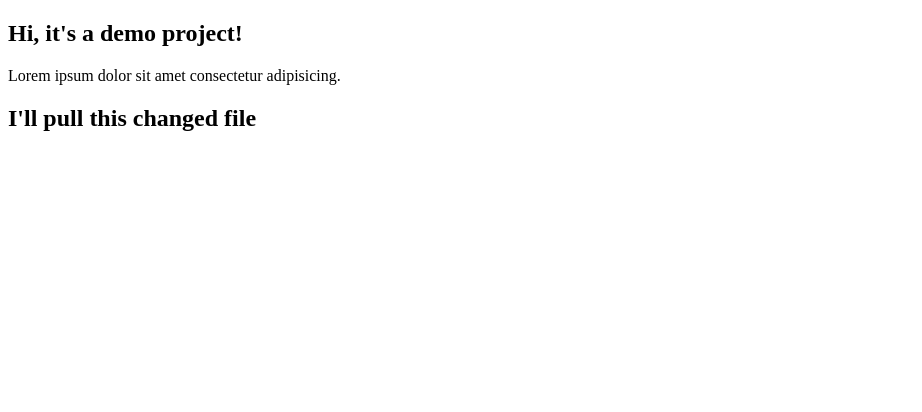
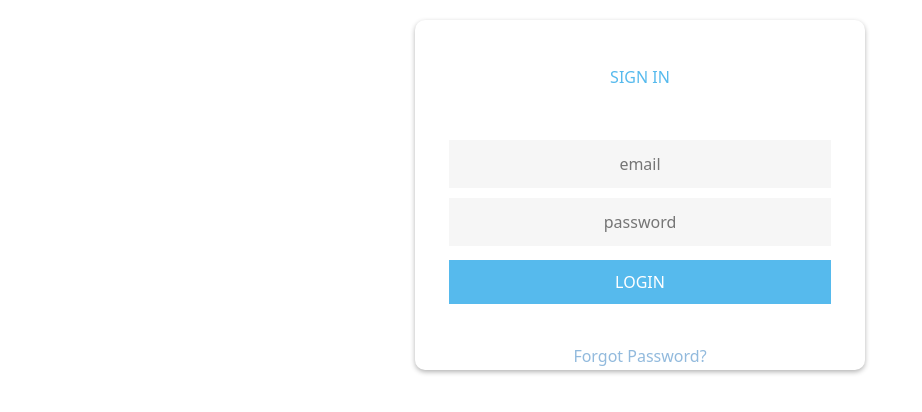
Before and after one commit to imasadullah/demoProject, an Angular app: page / in a window 1280 px wide. Shown: the top 412 px of the page, without its empty margins (0-922 px from the left). Built offline with nearby package versions, Linux system fonts and the light colour scheme.

Commit message:
login form added

```diff
--- a/src/app/app.component.css
+++ b/src/app/app.component.css
@@ -0,0 +1,248 @@
+.zero-raduis{
+	border-radius: 0px !important;
+}
+
+a {
+  color: #92badd;
+  display:inline-block;
+  text-decoration: none;
+  font-weight: 400;
+}
+
+h2 {
+  text-align: center;
+  font-size: 16px;
+  font-weight: 500;
+  text-transform: uppercase;
+  display:inline-block;
+  color: #56baed;
+}
+
+
+
+/* STRUCTURE */
+
+.wrapper {
+  display: flex;
+  align-items: center;
+  flex-direction: column;
+  justify-content: center;
+  width: 100%;
+  min-height: 100%;
+  padding: 20px;
+}
+
+#formContent {
+  -webkit-border-radius: 10px 10px 10px 10px;
+  border-radius: 10px 10px 10px 10px;
+  background: #fff;
+  padding: 30px;
+  width: 90%;
+  max-width: 450px;
+  position: relative;
+  padding: 0px;
+  -webkit-box-shadow: 0 2px 5px 0 rgba(0,0,0,0.3);
+  box-shadow: 0 2px 5px 0 rgba(0,0,0,0.3);
+  text-align: center;
+}
+
+#formFooter {
+  padding: 2px ;
+  text-align: right;
+  width: 90%;
+}
+
+
+
+/* TABS */
+
+h2.inactive {
+  color: #cccccc;
+}
+
+h2.active {
+  color: #0d0d0d;
+  border-bottom: 2px solid #5fbae9;
+}
+
+
+
+/* FORM TYPOGRAPHY*/
+
+input[type=button], input[type=submit], input[type=reset]  {
+  background-color: #56baed;
+  border: none;
+  color: white;
+  width: 85%;
+  padding: 10px 25px;
+  text-align: center;
+  text-decoration: none;
+  display: inline-block;
+  text-transform: uppercase;
+  font-size: 16px;
+  cursor: pointer;
+  -webkit-border-radius: 5px 5px 5px 5px;
+  border-radius: 5px 5px 5px 5px;
+  margin: 5px 20px 40px 20px;
+  -webkit-transition: all 0.3s ease-in-out;
+  -moz-transition: all 0.3s ease-in-out;
+  -ms-transition: all 0.3s ease-in-out;
+  -o-transition: all 0.3s ease-in-out;
+  transition: all 0.3s ease-in-out;
+}
+
+input[type=button]:hover, input[type=submit]:hover, input[type=reset]:hover  {
+  background-color: #39ace7;
+}
+
+input[type=button]:active, input[type=submit]:active, input[type=reset]:active  {
+  -moz-transform: scale(0.95);
+  -webkit-transform: scale(0.95);
+  -o-transform: scale(0.95);
+  -ms-transform: scale(0.95);
+  transform: scale(0.95);
+}
+
+input[type=password], input[type=email] {
+  background-color: #f6f6f6;
+  border: none;
+  color: #0d0d0d;
+  padding: 10px 25px;
+  text-align: center;
+  text-decoration: none;
+  display: inline-block;
+  font-size: 16px;
+  margin: 5px;
+  width: 85%;
+  border: 2px solid #f6f6f6;
+  -webkit-transition: all 0.5s ease-in-out;
+  -moz-transition: all 0.5s ease-in-out;
+  -ms-transition: all 0.5s ease-in-out;
+  -o-transition: all 0.5s ease-in-out;
+  transition: all 0.5s ease-in-out;
+  -webkit-border-radius: 5px 5px 5px 5px;
+  border-radius: 5px 5px 5px 5px;
+}
+
+input[type=text]:focus, input[type=email]:focus{
+  background-color: #fff;
+  border-bottom: 2px solid #5fbae9;
+}
+
+input[type=text]:placeholder, input[type=email]:placeholder {
+  color: #cccccc;
+}
+
+
+
+/* ANIMATIONS */
+
+/* Simple CSS3 Fade-in-down Animation */
+.fadeInDown {
+  -webkit-animation-name: fadeInDown;
+  animation-name: fadeInDown;
+  -webkit-animation-duration: 1s;
+  animation-duration: 1s;
+  -webkit-animation-fill-mode: both;
+  animation-fill-mode: both;
+}
+
+@-webkit-keyframes fadeInDown {
+  0% {
+    opacity: 0;
+    -webkit-transform: translate3d(0, -100%, 0);
+    transform: translate3d(0, -100%, 0);
+  }
+  100% {
+    opacity: 1;
+    -webkit-transform: none;
+    transform: none;
+  }
+}
+
+@keyframes fadeInDown {
+  0% {
+    opacity: 0;
+    -webkit-transform: translate3d(0, -100%, 0);
+    transform: translate3d(0, -100%, 0);
+  }
+  100% {
+    opacity: 1;
+    -webkit-transform: none;
+    transform: none;
+  }
+}
+
+/* Simple CSS3 Fade-in Animation */
+@-webkit-keyframes fadeIn { from { opacity:0; } to { opacity:1; } }
+@-moz-keyframes fadeIn { from { opacity:0; } to { opacity:1; } }
+@keyframes fadeIn { from { opacity:0; } to { opacity:1; } }
+
+.fadeIn {
+  opacity:0;
+  -webkit-animation:fadeIn ease-in 1;
+  -moz-animation:fadeIn ease-in 1;
+  animation:fadeIn ease-in 1;
+
+  -webkit-animation-fill-mode:forwards;
+  -moz-animation-fill-mode:forwards;
+  animation-fill-mode:forwards;
+
+  -webkit-animation-duration:1s;
+  -moz-animation-duration:1s;
+  animation-duration:1s;
+}
+
+.fadeIn.first {
+  -webkit-animation-delay: 0.4s;
+  -moz-animation-delay: 0.4s;
+  animation-delay: 0.4s;
+}
+
+.fadeIn.second {
+  -webkit-animation-delay: 0.6s;
+  -moz-animation-delay: 0.6s;
+  animation-delay: 0.6s;
+}
+
+.fadeIn.third {
+  -webkit-animation-delay: 0.8s;
+  -moz-animation-delay: 0.8s;
+  animation-delay: 0.8s;
+}
+
+.fadeIn.fourth {
+  -webkit-animation-delay: 1s;
+  -moz-animation-delay: 1s;
+  animation-delay: 1s;
+}
+
+/* Simple CSS3 Fade-in Animation */
+.underlineHover:after {
+  display: block;
+  width: 0;
+  height: 2px;
+  background-color: #56baed;
+  content: "";
+  transition: width 0.2s;
+}
+
+.underlineHover:hover {
+  color: #0d0d0d;
+}
+
+.underlineHover:hover:after{
+  width: 100%;
+}
+
+
+
+/* OTHERS */
+
+*:focus {
+    outline: none;
+}
+
+#icon {
+  width:30%;
+}
--- a/src/app/app.component.html
+++ b/src/app/app.component.html
@@ -1,3 +1,27 @@
-<h2>Hi, it's a demo project!</h2>
+<!-- <h2>Hi, it's a demo project!</h2>
 <p>Lorem ipsum dolor sit amet consectetur adipisicing.</p>
 <h2>I'll pull this changed file</h2>
+ -->
+ <div class="wrapper fadeInDown zero-raduis">
+    <div id="formContent">
+      <!-- Tabs Titles -->
+
+      <!-- Icon -->
+      <div class="fadeIn first">
+        <!-- <img src="http://danielzawadzki.com/codepen/01/icon.svg" id="icon" alt="User Icon" /> -->
+        <h2 class="my-5">Sign In</h2>
+      </div>
+
+      <!-- Login Form -->
+      <form>
+        <input type="email" id="email" class="fadeIn second zero-raduis" name="email" placeholder="email">
+        <input type="password" id="password" class="fadeIn third zero-raduis" name="login" placeholder="password">
+          <div id="formFooter">
+        </div>
+        <input type="submit" class="fadeIn fourth zero-raduis" value="login">
+        <a class="underlineHover" href="#">Forgot Password?</a>
+      </form>
+
+
+    </div>
+</div>
--- a/src/app/app.component.ts
+++ b/src/app/app.component.ts
@@ -9,10 +9,12 @@ export class AppComponent implements OnInit {
   title = 'demoProject';
 
 
+  // productList = [{name: 'first', price: 22, shop: {no: 1, add: 'gulberg'}}, {name: 'second', price: 22}, {name: 'third', price: 22, shop: {no: 2, add: 'gulbahar'}}, ]
+
   ngOnInit() {
-    const smile = String.fromCodePoint(0x1F980);
+    // const smile = String.fromCodePoint(0x1F980);
     // const str = `Smile ${smile} you're on TV.`;
-    alert(`Welcome to the project! ${smile}`);
+    // alert(`Welcome to the project! ${smile}`);
     // let c2 = String.fromCharCode(890);
     // alert(`Welcome! ${c2}`);
 
--- a/src/index.html
+++ b/src/index.html
@@ -6,8 +6,12 @@
   <base href="/">
   <meta name="viewport" content="width=device-width, initial-scale=1">
   <link rel="icon" type="image/x-icon" href="favicon.ico">
+  <!-- CSS only -->
+<link href="https://cdn.jsdelivr.net/npm/bootstrap@5.1.0/dist/css/bootstrap.min.css" rel="stylesheet" integrity="sha384-KyZXEAg3QhqLMpG8r+8fhAXLRk2vvoC2f3B09zVXn8CA5QIVfZOJ3BCsw2P0p/We" crossorigin="anonymous">
 </head>
 <body>
   <app-root></app-root>
+  <!-- JavaScript Bundle with Popper -->
+<script src="https://cdn.jsdelivr.net/npm/bootstrap@5.1.0/dist/js/bootstrap.bundle.min.js" integrity="sha384-U1DAWAznBHeqEIlVSCgzq+c9gqGAJn5c/t99JyeKa9xxaYpSvHU5awsuZVVFIhvj" crossorigin="anonymous"></script>
 </body>
 </html>
--- a/tsconfig.json
+++ b/tsconfig.json
@@ -5,7 +5,7 @@
     "baseUrl": "./",
     "outDir": "./dist/out-tsc",
     "forceConsistentCasingInFileNames": true,
-    "strict": true,
+    "strict": false,
     "noImplicitReturns": true,
     "noFallthroughCasesInSwitch": true,
     "sourceMap": true,
```
